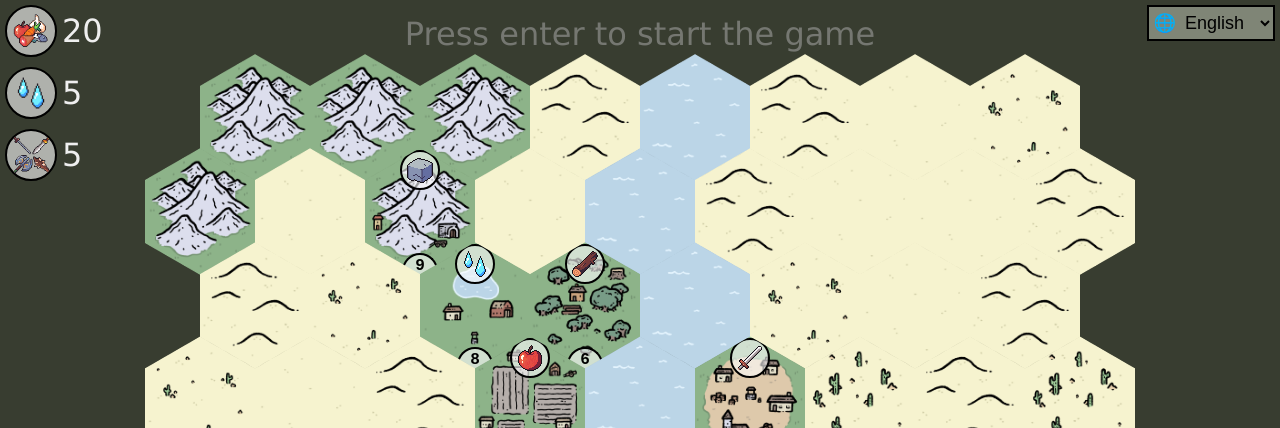
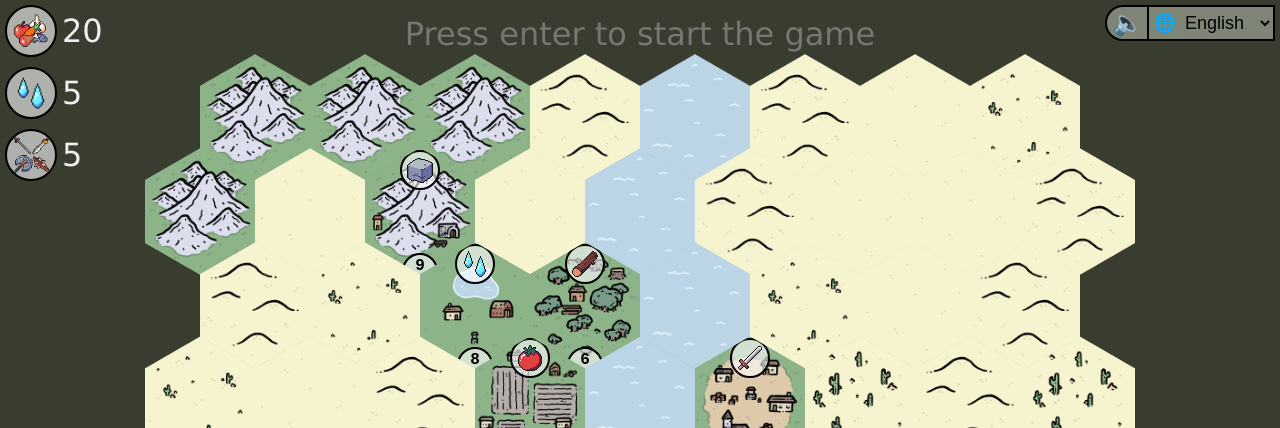
Before and after one commit to mrvzlo/archex, a Vue app: page / in a window 1280 px wide. Shown: the top 428 px of the page. Built offline with nearby package versions, Linux system fonts and the light colour scheme.

Commit message:
Implement audio manager and destroy animation

```diff
--- a/src/App.vue
+++ b/src/App.vue
@@ -3,6 +3,7 @@
 </style>
 
 <template>
+   <div class="settings">
       <div class="locales">
          <div>🌐</div>
          <select @change="(x) => changeLocale(x.target!)">
@@ -10,13 +11,23 @@
             <option value="ru" :selected="localeManager.current === 'ru'">Русский</option>
          </select>
       </div>
-   <field-view />
+      <button class="btn-sound" v-on:click="audioManager.toggle()">
+         <span v-if="audioManager.on">🔊</span>
+         <span v-else>🔈</span>
+      </button>
+   </div>
+   <field-view :audioManager="audioManager" />
 </template>
 
 <script lang="ts" setup>
+import { reactive } from 'vue';
 import FieldView from './components/field-view.vue';
+import AudioManager from './components/managers/audio.manager';
 import LocaleManager from './storage/locale.manager';
+import StorageService from './storage/storage.service';
 
+const storageService = new StorageService();
 const localeManager = new LocaleManager();
+const audioManager = reactive(new AudioManager(storageService.getAudio()));
 const changeLocale = (target: EventTarget) => localeManager.setLocale((target as HTMLSelectElement).value);
 </script>
--- a/src/assets/json/cards.json
+++ b/src/assets/json/cards.json
@@ -14,23 +14,23 @@
    { "resource": 4, "num": 5, "spotType": 22, "biomType": 2, "power": 10, "converts": 4, "passive": -1 },
    { "resource": 10, "num": 6, "spotType": 23, "biomType": 2, "power": 5, "converts": 10, "passive": -1 },
    {
-      "resource": 100,
+      "resource": 108,
       "num": 7,
       "spotType": 21,
       "biomType": 2,
       "power": 3,
       "converts": 99,
-      "aoe": [{ "power": 2, "resource": 102, "range": 1 }],
+      "aoe": [{ "power": 2, "resource": 106, "range": 1 }],
       "passive": -1
    },
    {
-      "resource": 102,
+      "resource": 106,
       "num": 9,
       "spotType": 21,
       "biomType": 2,
       "power": 5,
       "converts": 99,
-      "aoe": [{ "resource": 100, "power": 1, "range": 2 }],
+      "aoe": [{ "resource": 108, "power": 1, "range": 2 }],
       "passive": -1
    },
    {
--- a/src/assets/maps/1.json
+++ b/src/assets/maps/1.json
@@ -32,7 +32,7 @@
    { "biomType": 1, "spotType": 1 },
    { "biomType": 1, "spotType": 0 },
    { "biomType": 1, "spotType": 2 },
-   { "biomType": 2, "spotType": 21, "resourceType": 100 },
+   { "biomType": 2, "spotType": 21, "resourceType": 108 },
    { "biomType": 3, "spotType": 0 },
    { "biomType": 2, "spotType": 24, "resourceType": 200 },
    { "biomType": 1, "spotType": 5 },
--- a/src/assets/scss/locales.scss
+++ b/src/assets/scss/locales.scss
@@ -1,9 +1,14 @@
-.locales {
+.settings {
    z-index: 10;
    position: fixed;
    top: 0;
    right: 0;
    margin: 5px;
+   display: flex;
+   flex-direction: row-reverse;
+}
+
+.locales {
    display: flex;
    --back: #7f8576;
    border: solid 2px black;
@@ -21,6 +26,26 @@
    }
 }
 
+.btn-sound {
+   font-size: 24px;
+   background: none;
+   border: none;
+   cursor: pointer;
+   width: 42px;
+   border: solid 2px black;
+   border-right: none;
+   background: var(--back);
+   --back: #7f8576;
+   border-top-left-radius: 50px;
+   border-bottom-left-radius: 50px;
+   text-align: left;
+
+   &:hover {
+      text-shadow: white 0 0 2px;
+      --back: #afdaf3af;
+   }
+}
+
 select {
    padding: 5px;
    background: var(--back);
--- a/src/assets/scss/main.scss
+++ b/src/assets/scss/main.scss
@@ -8,6 +8,7 @@ $highlight: lighten($primary, 5%);
 @import './clock.scss';
 @import './field.scss';
 @import './locales.scss';
+@import './spot.scss';
 
 body {
    margin: 0;
@@ -106,54 +107,6 @@ img {
    color: white;
 }
 
-.resource {
-   width: 32px;
-   position: absolute;
-   left: 50%;
-   top: 2px;
-   transform: translate(-50%, 0%);
-   border-radius: 50%;
-   background: #fff9;
-   padding: 2px;
-   border: solid 2px black;
-   pointer-events: none;
-}
-
-.number {
-   position: absolute;
-   left: 50%;
-   bottom: 0%;
-   transform: translate(-50%, 0%);
-   pointer-events: none;
-
-   font-family: 'Courier New', Courier, monospace;
-   width: 32px;
-   height: 20px;
-   background-color: #fff9;
-   border-top-left-radius: 22px;
-   border-top-right-radius: 22px;
-   border: 2px solid black;
-   border-bottom: 0;
-   text-align: center;
-   line-height: 22px;
-   font-weight: 900;
-}
-
-.gain {
-   position: absolute;
-   left: 50%;
-   bottom: 50%;
-   transform: translate(-50%, 50%);
-   pointer-events: none;
-   color: white;
-
-   font-weight: bold;
-   animation: ease-out fadeIn 1s forwards;
-   text-shadow: #000 0 0 1px, #000 0 0 2px, #000 0 0 3px, #000 0 0 4px;
-   border-radius: 50px;
-   padding: 5px;
-}
-
 .resources-list {
    position: fixed;
    top: 0;
@@ -195,23 +148,3 @@ img {
    opacity: 0.5;
    font-weight: bold;
 }
-
-@keyframes fadeIn {
-   0% {
-      opacity: 0;
-      font-size: 1px;
-      transform: translate(-50%, 70%);
-   }
-   20% {
-      opacity: 1;
-   }
-   60% {
-      opacity: 1;
-   }
-   100% {
-      opacity: 0;
-      font-size: 60px;
-      margin-top: -30px;
-      transform: translate(-50%, 0%);
-   }
-}
--- /dev/null
+++ b/src/assets/scss/spot.scss
@@ -0,0 +1,91 @@
+.resource {
+   width: 32px;
+   position: absolute;
+   left: 50%;
+   top: 2px;
+   transform: translate(-50%, 0%);
+   border-radius: 50%;
+   background: #fff9;
+   padding: 2px;
+   border: solid 2px black;
+   pointer-events: none;
+}
+
+.number {
+   position: absolute;
+   left: 50%;
+   bottom: 0%;
+   transform: translate(-50%, 0%);
+   pointer-events: none;
+
+   font-family: 'Courier New', Courier, monospace;
+   width: 32px;
+   height: 20px;
+   background-color: #fff9;
+   border-top-left-radius: 22px;
+   border-top-right-radius: 22px;
+   border: 2px solid black;
+   border-bottom: 0;
+   text-align: center;
+   line-height: 22px;
+   font-weight: 900;
+}
+
+.gain {
+   position: absolute;
+   left: 50%;
+   bottom: 50%;
+   transform: translate(-50%, 50%);
+   pointer-events: none;
+   color: white;
+
+   font-weight: bold;
+   animation: ease-out fadeUp 1s forwards;
+   text-shadow: #000 0 0 1px, #000 0 0 2px, #000 0 0 3px, #000 0 0 4px;
+   border-radius: 50px;
+   padding: 5px;
+}
+
+@keyframes fadeUp {
+   0% {
+      opacity: 0;
+      font-size: 1px;
+      transform: translate(-50%, 70%);
+   }
+   20% {
+      opacity: 1;
+   }
+   60% {
+      opacity: 1;
+   }
+   100% {
+      opacity: 0;
+      font-size: 60px;
+      margin-top: -30px;
+      transform: translate(-50%, 0%);
+   }
+}
+
+.destroyed {
+   &::after {
+      content: ' ';
+      left: 0;
+      top: 0;
+      bottom: 0;
+      right: 0;
+      position: absolute;
+      background: #a00a;
+      animation: ease-out fadeIn 0.4s forwards;
+   }
+}
+@keyframes fadeIn {
+   0% {
+      opacity: 0;
+   }
+   30% {
+      opacity: 1;
+   }
+   100% {
+      opacity: 0;
+   }
+}
--- a/src/components/field-view.vue
+++ b/src/components/field-view.vue
@@ -83,6 +83,7 @@
 </template>
 
 <script setup lang="ts">
+import { defineProps } from 'vue';
 import { reactive, ref } from 'vue';
 import SpotView from './spot-view.vue';
 import RoundClock from './round-clock.vue';
@@ -100,6 +101,7 @@ import Card from './models/card';
 import { RoundState } from './models/round-state';
 import GameState from './models/game-state';
 import ProductionManager from './managers/production.manager';
+import AudioManager from './managers/audio.manager';
 
 const width = 9;
 const height = 7;
@@ -107,6 +109,7 @@ const manager = new FieldManager();
 const drawingManager = new DrawingManager();
 const cardManager = new CardManager();
 const productionManager = new ProductionManager(cardManager);
+const props = defineProps({ audioManager: AudioManager });
 
 const folder = require.context('../assets/maps', false, /\.json$/)!;
 const spots = folder('./1.json');
@@ -125,11 +128,15 @@ const bank = reactive(productionManager.getStartBank());
 const placeSelected = (spot: FieldSpot) => {
    if (gameState.roundState !== RoundState.Placement) return;
    if (spot.mismatch) return;
-   if (preselected.spot?.spotType === SpotType.Rift) manager.destroy(spot);
+   const isDestroy = preselected.spot?.spotType === SpotType.Rift;
+   spot.animations.destroyed = isDestroy;
+   if (isDestroy) manager.destroy(spot);
    else {
       if (preselected.spot!.spotType !== SpotType.Empty) spot.spotType = preselected.spot!.spotType;
       if (preselected.spot!.biomType !== BiomType.None) spot.biomType = preselected.spot!.biomType;
    }
+   if (isDestroy) props.audioManager!.playDestroy();
+   else props.audioManager!.playPlace();
    lastPlaced = spot;
 
    deselect();
--- /dev/null
+++ b/src/components/managers/audio.manager.ts
@@ -0,0 +1,28 @@
+export default class AudioManager {
+   private removePath: string;
+   private placePath: string;
+
+   constructor(public on: boolean) {
+      this.removePath = require('../../assets/audio/remove.mp3')!;
+      this.placePath = require('../../assets/audio/place.mp3')!;
+   }
+
+   public toggle() {
+      this.on = !this.on;
+   }
+
+   public playDestroy() {
+      if (!this.on) return;
+      this.play(this.removePath);
+   }
+
+   public playPlace() {
+      if (!this.on) return;
+      this.play(this.placePath);
+   }
+
+   private play(path: string) {
+      const audio = new Audio(path);
+      audio.play();
+   }
+}
--- a/src/components/managers/card.manager.ts
+++ b/src/components/managers/card.manager.ts
@@ -18,7 +18,6 @@ export default class CardManager {
 
    public findRandomCardsBySpot(spotType: SpotType, biomType: BiomType) {
       const cards = this.findCardsBySpot(spotType, biomType);
-      console.log(spotType, biomType);
 
       const random: Card[] = [];
       for (let i = 0; i < 3 && cards.length > 0; i++) {
--- a/src/components/models/animated-spot.ts
+++ b/src/components/models/animated-spot.ts
@@ -1,5 +1,6 @@
 export default interface AnimatedSpot {
    animations: {
       gain?: number;
+      destroyed?: boolean;
    };
 }
--- a/src/components/spot-view.vue
+++ b/src/components/spot-view.vue
@@ -1,5 +1,5 @@
 <template>
-   <div @mouseover="showTooltip($event)" @mouseleave="hideTooltip($event)">
+   <div @mouseover="showTooltip($event)" @mouseleave="hideTooltip($event)" :class="{ destroyed: spot.animations?.destroyed }">
       <img :src="drawingManager.getSpotImg(spot)" />
       <img class="resource" :src="drawingManager.getSpotResourceImg(spot.resourceType)" v-if="spot.resourceType" />
       <div class="number" v-if="spot.resourceType">{{ getCard()?.num }}</div>
--- a/src/storage/storage.service.ts
+++ b/src/storage/storage.service.ts
@@ -2,6 +2,9 @@ export default class StorageService {
    public getLocale = () => this.getValue('locale');
    public setLocale = (value: string) => this.setValue('locale', value);
 
+   public getAudio = () => this.getValue('audio') === 'true';
+   public setAudio = (value: boolean) => this.setValue('audio', value.toString());
+
    private setValue = (key: string, value: string) => localStorage.setItem(key, value);
    private getValue = (key: string) => localStorage.getItem(key);
 }
```
Also changed, not shown: 2 other files (tests, documents, lock files or other folders). Lines whose indentation alone changed are shown as unchanged.
